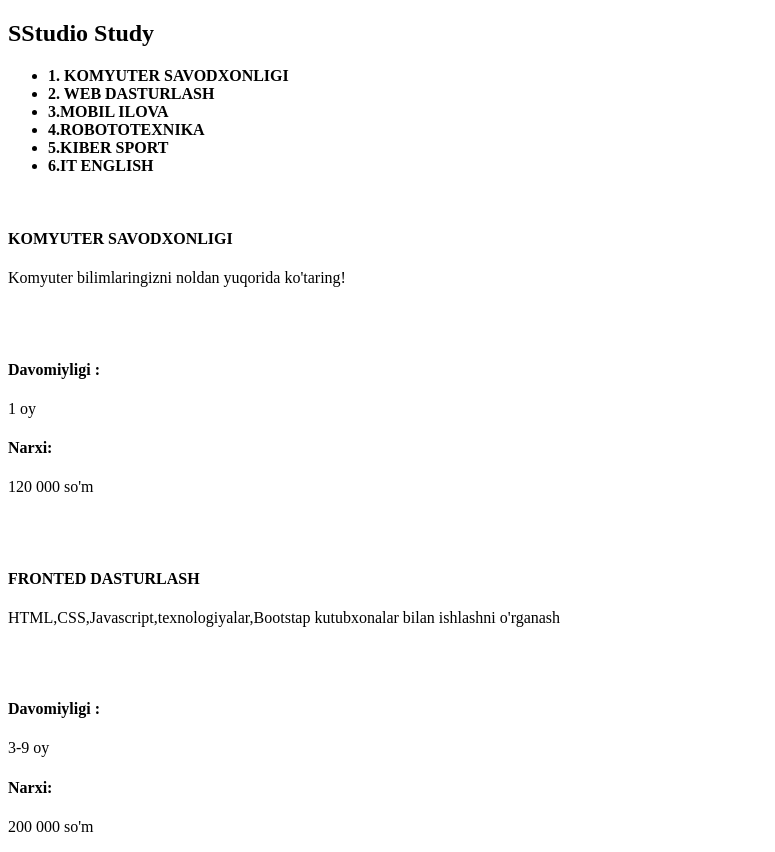
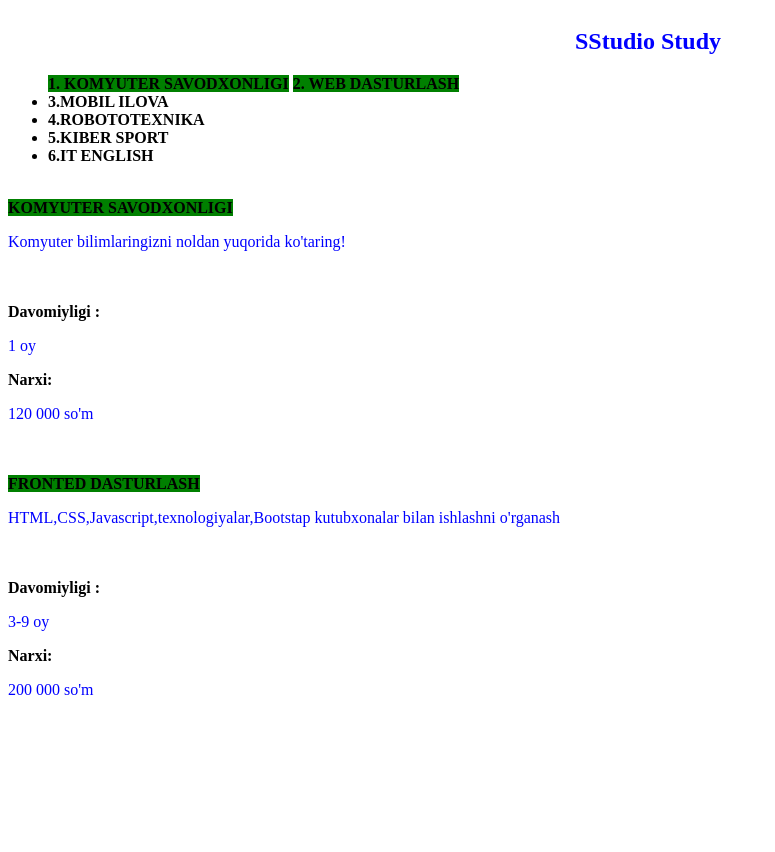
Before and after one commit to bsardor2013/learn, a plain HTML site: page index.html in a window 1280 px wide. Shown: the whole page, without its empty margins (0-775 px from the left). After the commit the page ends 816 px from the top, so only its background shows below. Drawn offline with Linux system fonts and the light colour scheme.

Commit message:
commit-3

```diff
--- a/index.html
+++ b/index.html
@@ -4,7 +4,33 @@
     <title>
       Kurs
     </title>
-    <link ref="stylesheet" href="style.css">
+    <style>
+      header h2 {
+        text-align:center;
+        color:blue;
+      }
+      header {
+        width:100%;
+      }
+      .filled {
+        background-color:green;
+        display :inline;
+      }
+      p {
+          color:blue;
+      }
+      .i {
+          display:inline;
+      }
+      .onewindow {
+          width:100vw;
+          margin:0;
+          padding:0;
+          border:none;
+          height:100vh;
+          overflow:auto;
+      }
+    </style>
   </head>
   <body>
     <div class="onewindow">
```
